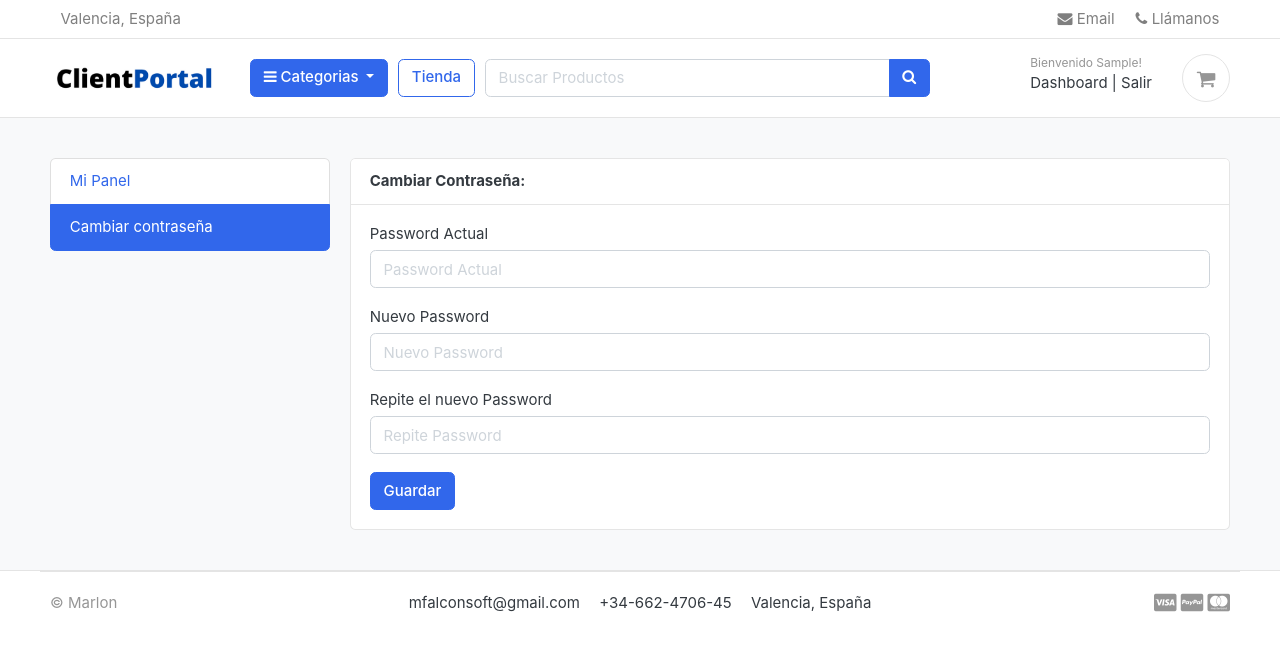
After one commit to falconsoft3d/clientportal, a Django app: page /accounts/change_password/ in a window 1280 px wide. The commit adds this page. Shown: the top 651 px of the page. Run offline with Django 3.2, Linux system fonts and the light colour scheme; the visitor is signed in with stand-in values (Sample User, id 1); data that the repository does not hold is empty; parts of the project's set-up code (start-up, migrations or seed data) failed here and were passed over; some web fonts are replaced.

Commit message:
Cambiar password

```diff
--- a/accounts/urls.py
+++ b/accounts/urls.py
@@ -7,4 +7,5 @@ urlpatterns = [
     path('login/', views.login, name='login'),
     path('forgotpassword/', views.forgotpassword, name='forgotpassword'),
     path('logout/', views.logout, name='logout'),
+    path('change_password/', views.change_password, name='change_password'),
 ]
--- a/accounts/views.py
+++ b/accounts/views.py
@@ -145,3 +145,29 @@ def register(request):
         'form' : form
     }
     return render(request, 'accounts/register.html', context)
+
+
+@login_required
+def change_password(request):
+    if request.method == 'POST':
+        current_password = request.POST['current_password']
+        new_password = request.POST['new_password']
+        confirm_password = request.POST['confirm_password']
+        user = Account.objects.get(username__exact=request.user.username)
+
+        if new_password == confirm_password:
+            success = user.check_password(current_password)
+            if success:
+                user.set_password(new_password)
+                user.save()
+
+                messages.success(request, 'Su contraseña a cambiado correctamente')
+                return redirect('change_password')
+            else:
+                messages.error(request, 'Por favor ingrese una contraseña valida')
+                return redirect('change_password')
+        else:
+            messages.error(request, 'El password no coicid con el actual')
+            return redirect('change_password')
+
+    return render(request, 'accounts/change_password.html')
--- /dev/null
+++ b/templates/accounts/change_password.html
@@ -0,0 +1,70 @@
+{% extends 'base.html' %}
+{% load static %}
+
+
+{%  block content %}
+
+<!-- ========================= SECTION CONTENT ========================= -->
+<section class="section-conten padding-y bg">
+
+    {% include 'includes/alert.html'  %}
+
+<div class="container">
+	<div class="row">
+
+	{% include 'includes/dashboard_sidebar.html' %}
+
+	<main class="col-md-9">
+		<article class="card">
+		<header class="card-header">
+			<strong class="d-inline-block mr-3"> Cambiar Contraseña:  </strong>
+		</header>
+		<div class="card-body">
+
+
+			<div class="row">
+				<div class="col-md-12">
+					<form class="" action="{% url 'change_password' %}" method="post" enctype="multipart/form-data">
+
+						{% csrf_token %}
+
+
+							<div class="form-group">
+								<label for="">Password Actual</label>
+								<input type="password" name="current_password"
+                                        class="form-control"
+                                        required
+                                        placeholder="Password Actual">
+							</div>
+                            <div class="form-group">
+								<label for="">Nuevo Password</label>
+								<input type="password" name="new_password"
+                                        class="form-control"
+                                        required
+                                        placeholder="Nuevo Password">
+							</div>
+							<div class="form-group">
+								<label for="">Repite el nuevo Password</label>
+								<input type="password" name="confirm_password"
+                                        class="form-control"
+                                        required
+                                        placeholder="Repite Password">
+							</div>
+
+
+						<input type="submit" name="" value="Guardar" class="btn btn-primary">
+
+
+					</form>
+				</div>
+			<div>
+		</div> <!-- card-body .// -->
+
+		</article> <!-- order-group.// -->
+	</main>
+</div> <!-- row.// -->
+</div>
+
+
+</section>
+{% endblock %}
--- a/templates/includes/dashboard_sidebar.html
+++ b/templates/includes/dashboard_sidebar.html
@@ -1,11 +1,11 @@
 <aside class="col-md-3">
     <!--   SIDEBAR   -->
     <ul class="list-group">
-        <a class="list-group-item" href="#"> Dashboard </a>
-        {% comment %} <a class="list-group-item {% if '/accounts/' == request.path %} active {% endif %}" href="{% url 'dashboard' %}"> Dashboard </a>
+        <a class="list-group-item {% if '/accounts/' == request.path %} active {% endif %}" href="{% url 'dashboard' %}"> Mi Panel </a>
+        {% comment %}
         <a class="list-group-item {% if '/my_orders/' in request.path %} active {% endif %}" href="{% url 'my_orders' %}"> Mis Ordenes </a>
-        <a class="list-group-item {% if '/edit_profile/' in request.path %} active {% endif %}" href="{% url 'edit_profile' %}"> Editar Perfil </a>
-        <a class="list-group-item {% if '/change_password/' in request.path %} active {% endif %}" href="{% url 'change_password' %}" href="#"> Cambiar password </a> {% endcomment %}
+        <a class="list-group-item {% if '/edit_profile/' in request.path %} active {% endif %}" href="{% url 'edit_profile' %}"> Editar Perfil </a>{% endcomment %}
+        <a class="list-group-item {% if '/change_password/' in request.path %} active {% endif %}" href="{% url 'change_password' %}" href="#"> Cambiar contraseña </a>
     </ul>
     <br>
     {% comment %} <a class="btn btn-light btn-block" href="{% url 'logout' %}"> <i class="fa fa-power-off"></i> <span class="text">Salir</span> </a>  {% endcomment %}
```
